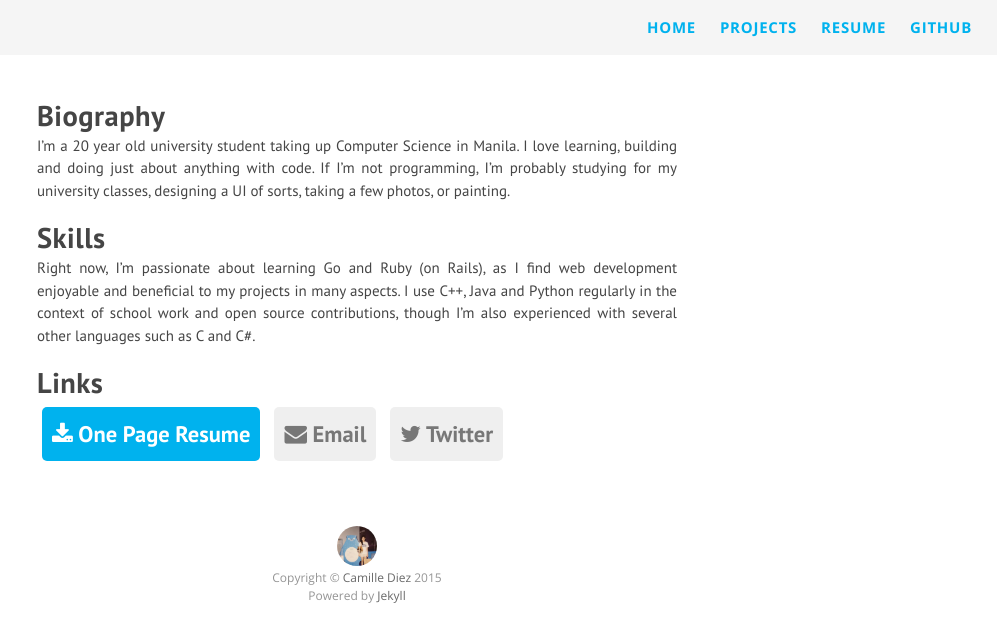
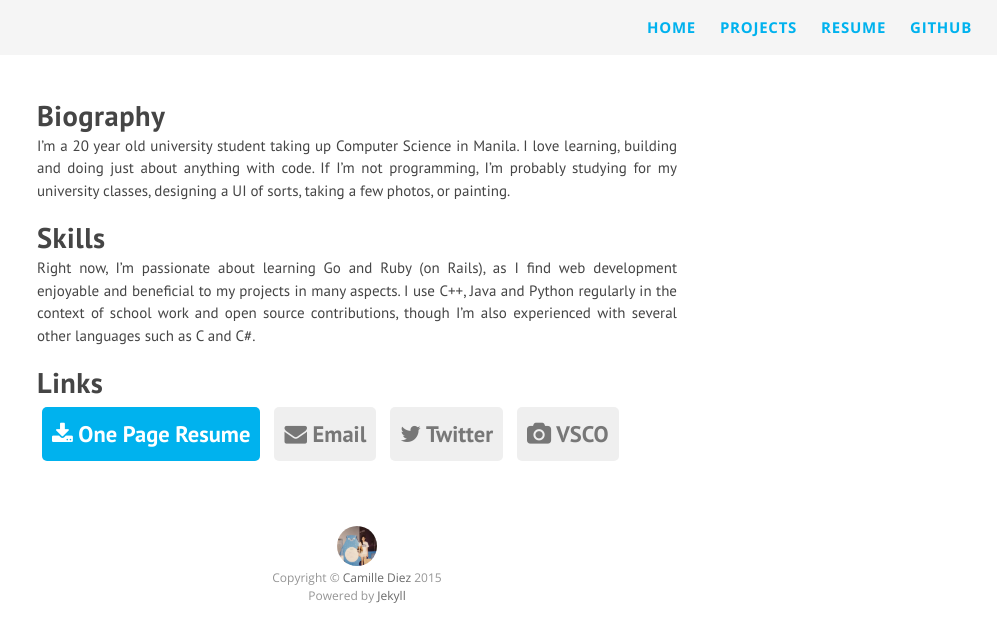
Before and after one commit to diezcami/diezcami.github.io, a Jekyll site: the page built from resume.markdown, in a window 1280 px wide. Shown: the top 642 px of the page, without its empty margins (283-1280 px from the left). Built offline with Jekyll 4.4.1, drawn with Linux system fonts in a browser that asks for light colours; nearby versions of some CDN libraries; Markdown is read by kramdown in place of the engine named in the settings.

Commit message:
Added VSCO Button

```diff
--- a/resume.markdown
+++ b/resume.markdown
@@ -21,8 +21,7 @@ Right now, I'm passionate about learning Go and Ruby (on Rails), as I find web d
     <a class="link" href='http://twitter.com/diezcamille' target="_blank">
       <i class="fa fa-twitter"></i> Twitter
     </a>
-<!-- REMOVE WHEN URL CHANGES
     <a class="link" href='http://diezcami.vsco.co' target="_blank">
       <i class="fa fa-camera"></i> VSCO
-    </a> -->
+    </a>
 </div>
```
